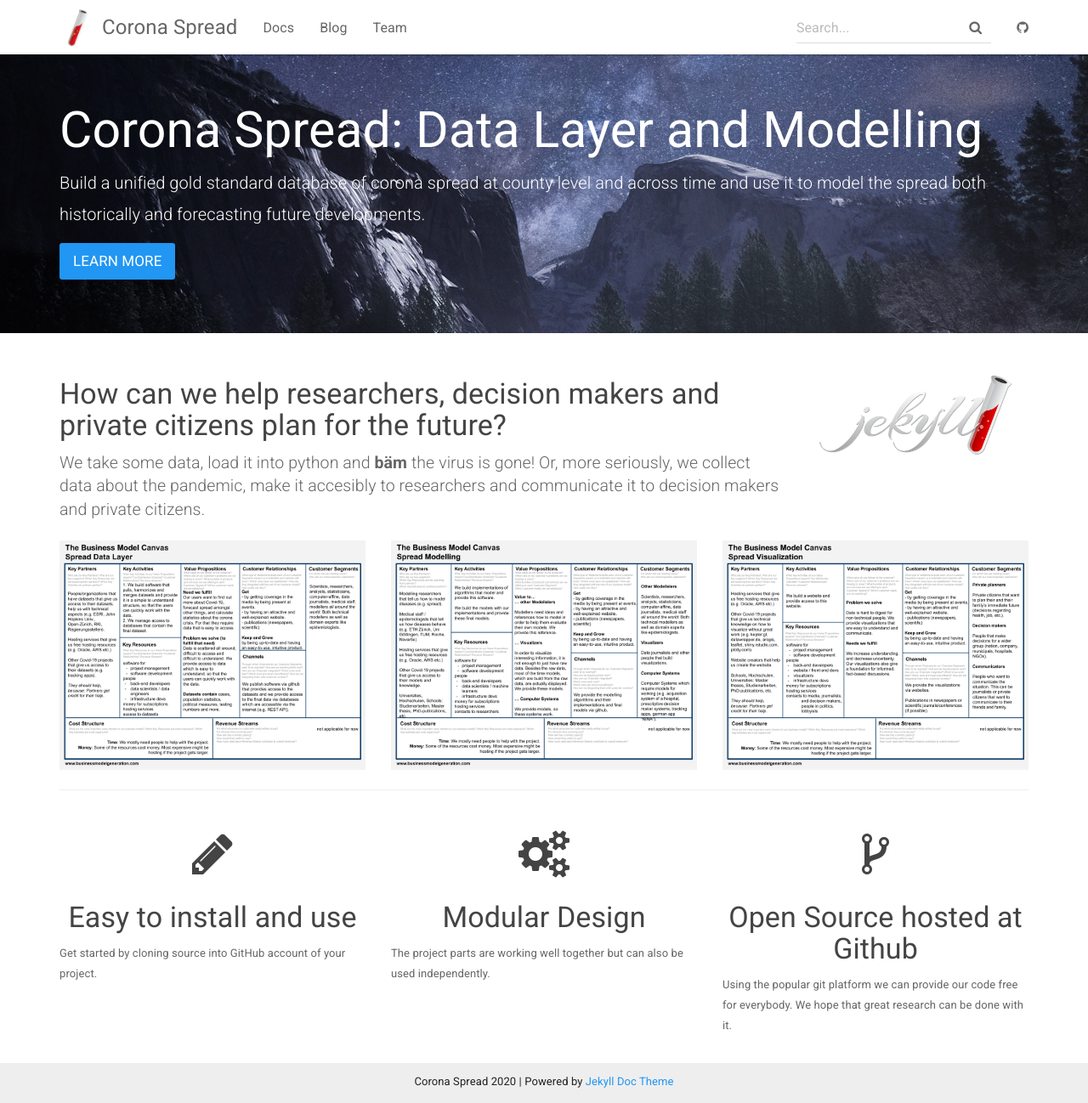
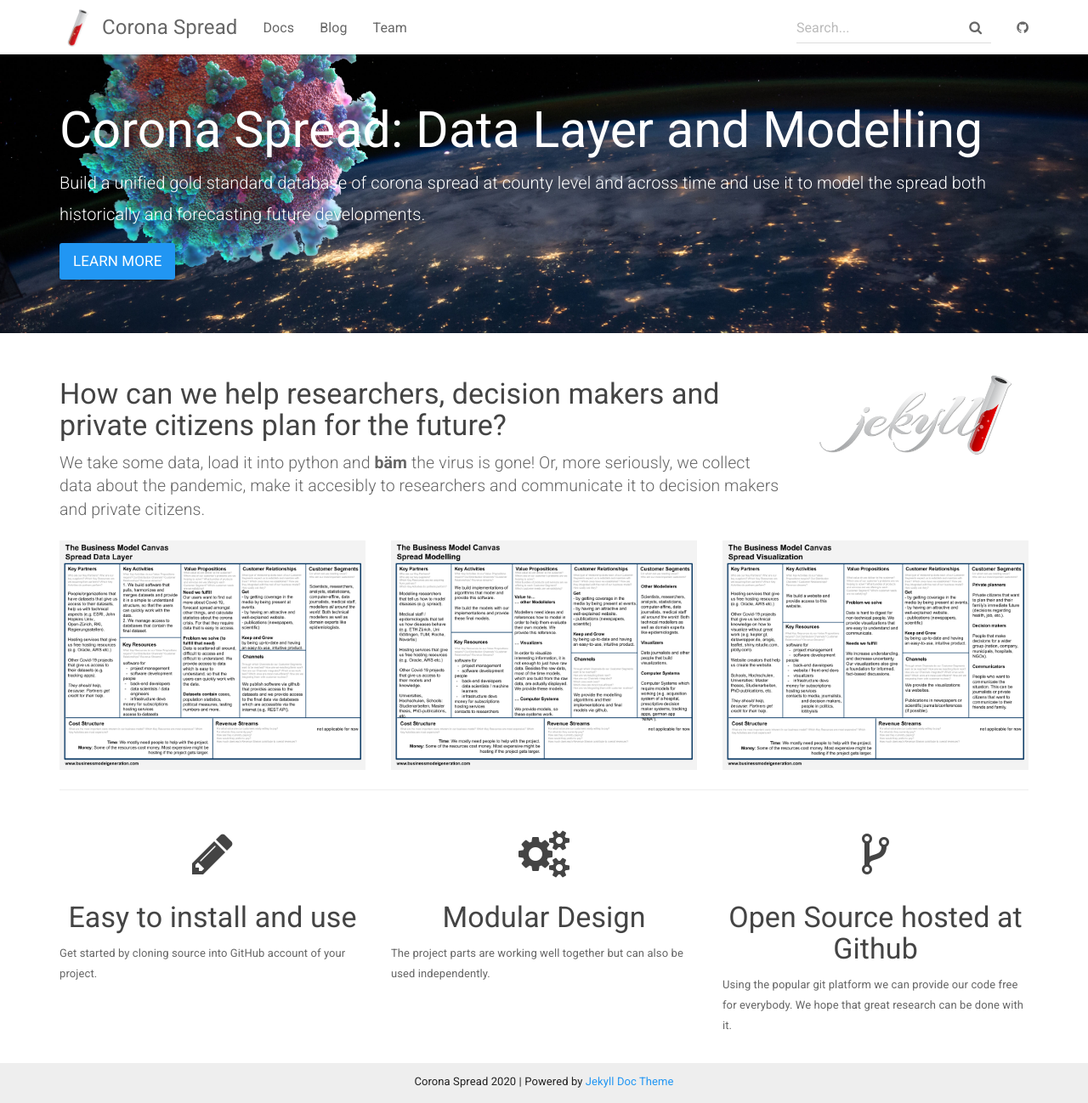
Before and after one commit to coronaspread/coronaspread.github.io, a Jekyll site: the page built from index.html, in a window 1280 px wide and 1298 px high. Shown: the whole window at 85% size. Built offline with Jekyll 4.4.1, drawn with Linux system fonts in a browser that asks for light colours.

Commit message:
Add header image

```diff
--- a/_sass/_jekyll-doc-theme.scss
+++ b/_sass/_jekyll-doc-theme.scss
@@ -19,7 +19,7 @@ html {
 
   .header-container {
     background-color: black;
-    background: url('../img/bg.jpg') no-repeat 50% 0;
+    background: url('../img/coronaspread.jpg') no-repeat 50% 0;
     color: #fff;
 
     h1 {
```
Also changed, not shown: assets/img/coronaspread.jpg (added).
